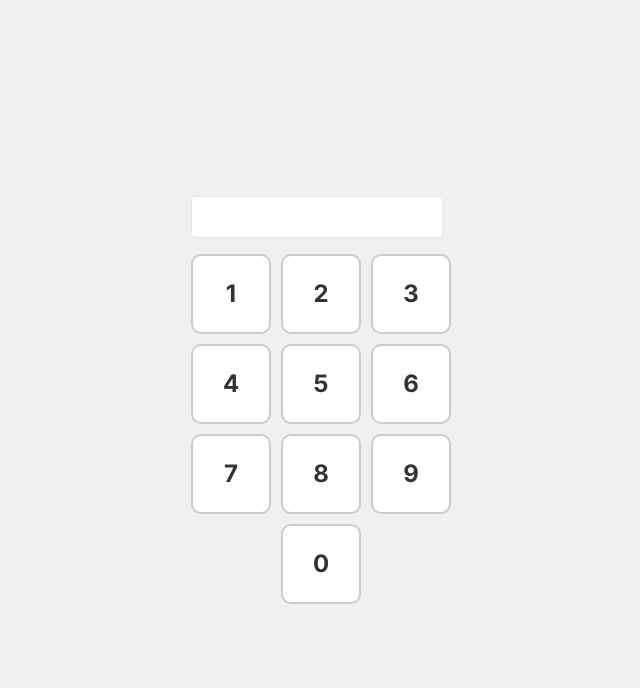
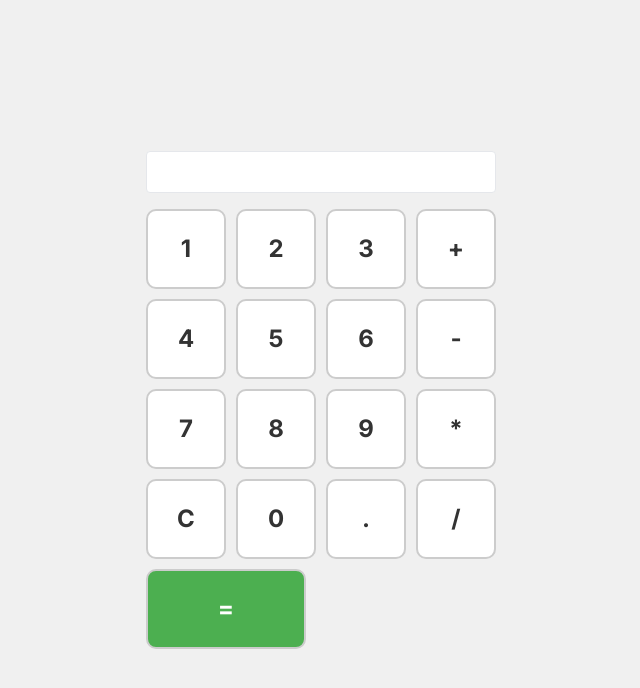
Before and after one commit to K-Othman/calculator, a Next.js app: page / in a window 1280 px wide. Shown: the top 688 px of the page, without its empty margins (319-959 px from the left). Built offline with nearby package versions, Linux system fonts and the light colour scheme.

Commit message:
working on addition

```diff
--- a/src/app/globals.css
+++ b/src/app/globals.css
@@ -26,7 +26,7 @@ body {
 }
 .calculator {
   display: grid;
-  grid-template-columns: repeat(3, 80px);
+  grid-template-columns: repeat(4, 80px);
   grid-gap: 10px;
 }
 .calculator button {
@@ -48,6 +48,8 @@ body {
 .calculator button:hover {
   background-color: #eee;
 }
-.calculator button.zero {
-  grid-column: 2 / 3;
+.calculator button.equal {
+  width: 200%;
+  background-color: #4caf50;
+  color: #fff;
 }
--- a/src/app/page.js
+++ b/src/app/page.js
@@ -51,6 +51,16 @@ export default function Home() {
 
   const handleButtonClick = (number) => {
     setInput1((prevInput) => prevInput + number);
+    // if (number === "+") {
+    //   console.log(setInput1(number + number));
+    // }
+  };
+  const handleAddition = (symble) => {
+    if (symble === "+") {
+    }
+  };
+  const clear = () => {
+    setInput1("");
   };
 
   return (
@@ -59,23 +69,36 @@ export default function Home() {
         type="text"
         value={input1}
         readOnly
-        className="mb-4 p-2 border rounded"
+        className="mb-4 p-2 border rounded min-w-full"
       />
-
-      <div className="calculator grid grid-cols-3 gap-2">
+      {/* <div className="flex  justify-between"> */}
+      <div className="calculator grid grid-cols-4 gap-2">
         <button onClick={() => handleButtonClick("1")}>1</button>
         <button onClick={() => handleButtonClick("2")}>2</button>
         <button onClick={() => handleButtonClick("3")}>3</button>
+        <button onClick={() => handleButtonClick("+")}>+</button>
         <button onClick={() => handleButtonClick("4")}>4</button>
         <button onClick={() => handleButtonClick("5")}>5</button>
         <button onClick={() => handleButtonClick("6")}>6</button>
+        <button onClick={() => handleButtonClick("-")}>-</button>
         <button onClick={() => handleButtonClick("7")}>7</button>
         <button onClick={() => handleButtonClick("8")}>8</button>
         <button onClick={() => handleButtonClick("9")}>9</button>
-        <button onClick={() => handleButtonClick("0")} className="zero">
-          0
-        </button>
+        <button onClick={() => handleButtonClick("*")}>*</button>
+        <button onClick={() => clear()}>C</button>
+
+        <button onClick={() => handleButtonClick("0")}>0</button>
+        <button onClick={() => handleButtonClick("/")}>.</button>
+        <button onClick={() => handleButtonClick("/")}>/</button>
+        <button className="equal">=</button>
       </div>
+      {/* <div className="flex flex-col mr-4 calculator">
+          <button>+</button>
+          <button>-</button>
+          <button>*</button>
+          <button>/</button>
+        </div> */}
+      {/* </div> */}
     </main>
   );
 }
```
